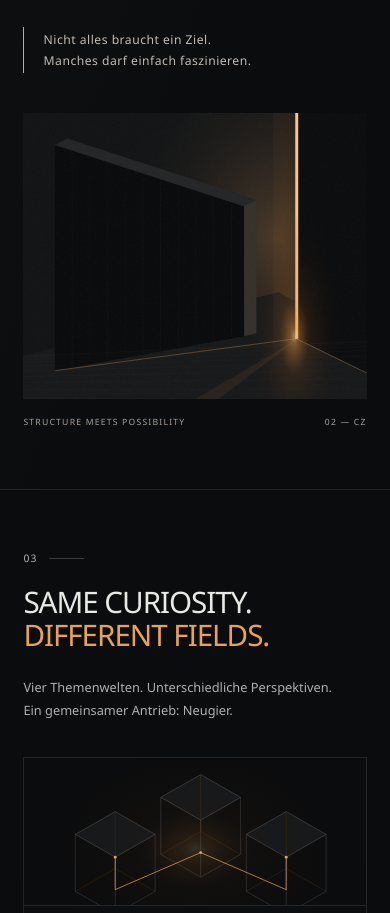
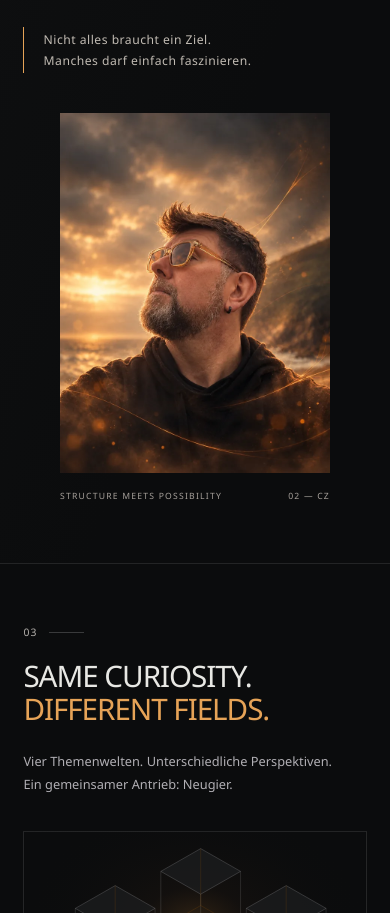
Before and after one commit to mottekowski/cmz_website, an Astro site: page / in a window 390 px wide. Shown: the part 1552-2465 px from the top of the page. Built offline with nearby package versions, Linux system fonts and the light colour scheme; Astro itself is replaced by a stand-in of ours.

Commit message:
Add optimized portrait to about section

```diff
--- a/scripts/check-build.mjs
+++ b/scripts/check-build.mjs
@@ -46,6 +46,8 @@ assert.equal((home.match(/<section\b/g) ?? []).length, 5, 'Expected four content
 assert.doesNotMatch(visible, /(?:^|[.!?]\s+)Ich\s/);
 assert.doesNotMatch(home, /id="kontakt"|#kontakt|mailto:|<button\b|KONTAKT AUFNEHMEN|STAY CONNECTED\.|Kontaktadresse folgt/);
 assert.match(home, /id="closing-title"[^>]*>STAY CURIOUS\.<\/h2>/);
+assert.match(home, /src="\/art\/portrait-amber\.webp"/);
+assert.doesNotMatch(home, /src="\/art\/threshold\.svg"/);
 const closing = home.match(/<section class="section closing-section"[\s\S]*?<\/section>/)?.[0];
 assert(closing, 'Quiet closing section missing');
 assert.doesNotMatch(closing, /<a\b|<button\b|<form\b/, 'Closing must not contain a CTA');
--- a/src/config/site.ts
+++ b/src/config/site.ts
@@ -71,5 +71,5 @@ export function validatePrivacyForBuild(production: boolean, config = site) {
  */
 export const artwork = {
   hero: '/art/hero-atmosphere.svg',
-  about: '/art/threshold.svg',
+  about: '/art/portrait-amber.webp',
 };
--- a/src/pages/index.astro
+++ b/src/pages/index.astro
@@ -32,7 +32,7 @@ import { artwork } from '../config/site';
             <blockquote>Nicht alles braucht ein Ziel.<br />Manches darf einfach faszinieren.</blockquote>
           </div>
           <figure class="about-art">
-            <img src={artwork.about} width="700" height="850" alt="" loading="lazy" decoding="async" />
+            <img src={artwork.about} width="720" height="960" alt="Porträt von Christoph Zink in warmem Amber-Licht" loading="lazy" decoding="async" />
             <figcaption><span lang="en">STRUCTURE MEETS POSSIBILITY</span><span aria-hidden="true">02 — CZ</span></figcaption>
           </figure>
         </div>
--- a/src/styles/global.css
+++ b/src/styles/global.css
@@ -60,12 +60,12 @@ p { color: var(--muted); }
 .section-number > span { width: 35px; height: 1px; background: #ffffff30; }
 .section h2 { font-size: clamp(2rem, 3.05vw, 3.35rem); line-height: 1.12; letter-spacing: -.035em; }
 .about-section { background: linear-gradient(110deg, #101112, #0b0c0d 65%); }
-.about-grid { display: grid; grid-template-columns: 1fr 1fr; gap: 8%; align-items: center; }
+.about-grid { display: grid; grid-template-columns: minmax(0, 1fr) 320px; gap: clamp(3rem, 8vw, 9rem); align-items: center; }
 .about-copy > p { max-width: 560px; font-size: .91rem; line-height: 1.85; margin-top: 1.2rem; }
 .about-copy > .lead { color: #d6d3d0; font-size: 1.05rem; margin-top: 1.8rem; }
 .about-copy blockquote { border-left: 1px solid var(--amber-light); padding: .1rem 0 .1rem 1.2rem; color: #c1bbb3; font-size: .76rem; letter-spacing: .04em; margin-top: 1.9rem; }
-.about-art { align-self: stretch; position: relative; display: flex; flex-direction: column; min-width: 0; }
-.about-art img { width: 100%; flex: 1; object-fit: cover; min-height: 380px; }
+.about-art { align-self: center; justify-self: end; position: relative; display: flex; flex-direction: column; width: min(100%, 320px); min-width: 0; }
+.about-art img { width: 100%; aspect-ratio: 3 / 4; object-fit: cover; object-position: center 42%; }
 .about-art figcaption { display: flex; justify-content: space-between; gap: 1rem; padding-top: 1rem; color: #a6a09a; font-size: .54rem; letter-spacing: .14em; }
 .section-topline { display: flex; justify-content: space-between; gap: 2rem; align-items: flex-end; margin-bottom: 2.7rem; }
 .section-topline > p { font-size: .83rem; line-height: 1.8; max-width: 390px; padding-bottom: .2rem; }
@@ -129,7 +129,7 @@ p { color: var(--muted); }
   .topic-grid { grid-template-columns: repeat(2, minmax(0, 1fr)); gap: 1.5rem; }
   .card-copy h3 { font-size: 1.6rem; }
   .topic-card > img { aspect-ratio: 2.3 / 1; }
-  .about-grid { gap: 5%; }
+  .about-grid { grid-template-columns: minmax(0, 1fr) 300px; gap: 5%; }
   .footer-statement { display: none; }
 }
 
@@ -156,7 +156,8 @@ p { color: var(--muted); }
   .section-number { margin-bottom: 1.1rem; }
   .about-grid { grid-template-columns: 1fr; gap: 2.5rem; }
   .closing-section { padding-block: 4rem 3rem; }
-  .about-art img { min-height: 0; aspect-ratio: 1.2 / 1; max-height: 450px; object-position: center 58%; }
+  .about-art { justify-self: center; width: min(70vw, 270px); }
+  .about-art img { aspect-ratio: 3 / 4; object-position: center 42%; }
   .about-copy > p { font-size: .87rem; }
   .about-copy > .lead { font-size: 1rem; }
   .section-topline { flex-direction: column; align-items: flex-start; gap: 1.5rem; margin-bottom: 2rem; }
```
Also changed, not shown: scripts/check-browser.mjs (+9 -0 lines), public/art/portrait-amber.webp (added).
